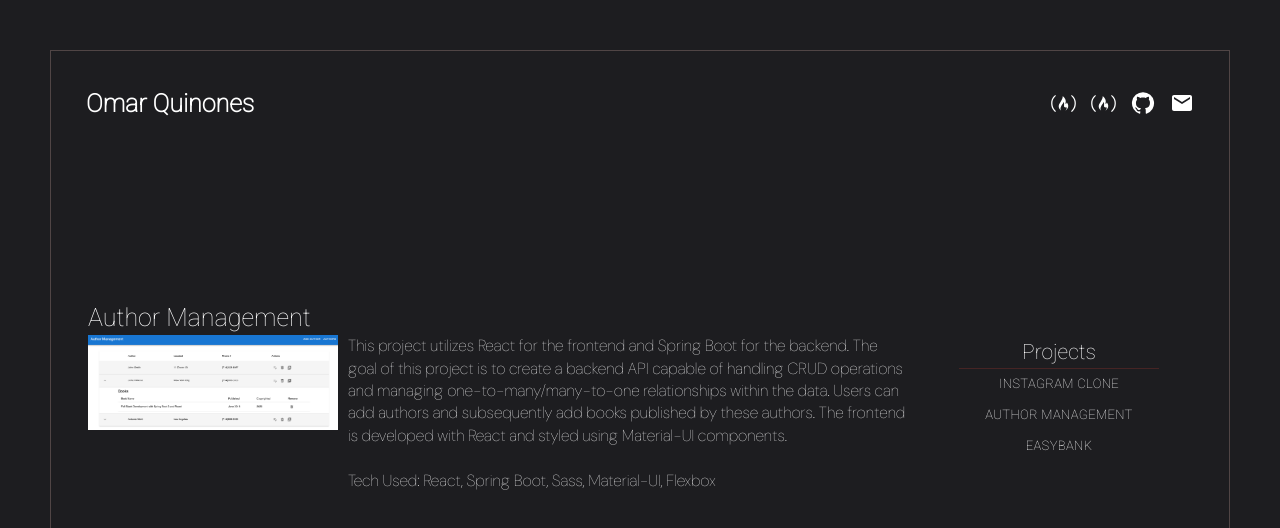
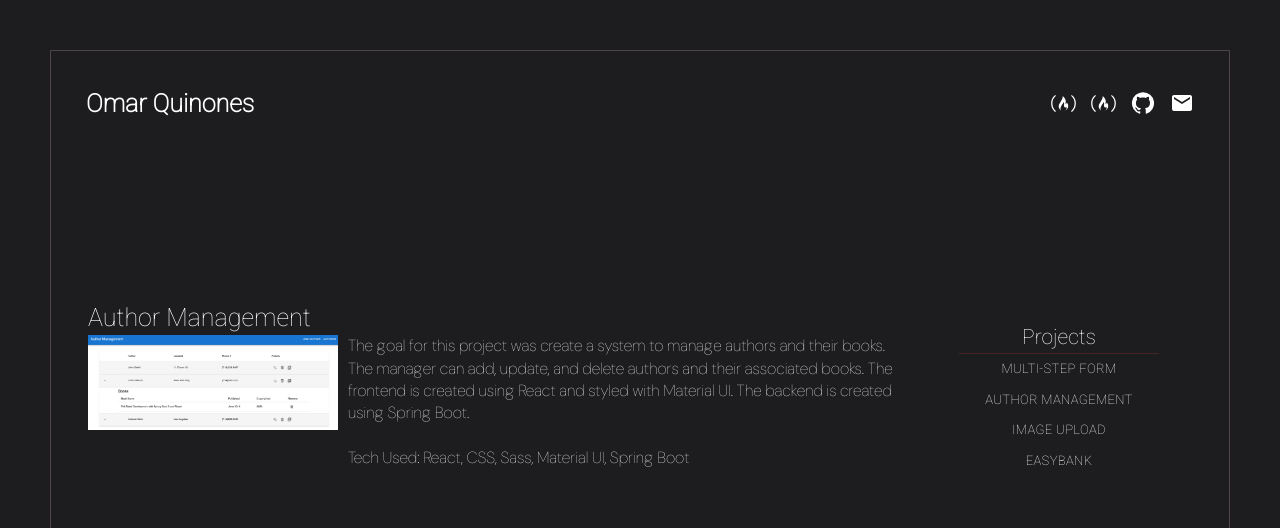
Before and after one commit to oquinone/omarquinones, a React (Create React App) app: page / in a window 1280 px wide. Both pictures are taken after a click on the button "AUTHOR MANAGEMENT". Shown: the top 528 px of the page. Built offline with nearby package versions, Linux system fonts and the light colour scheme; a web font is replaced by a local one.

Commit message:
Added multi step form project and updated old projects

```diff
--- a/src/components/home.jsx
+++ b/src/components/home.jsx
@@ -6,6 +6,7 @@ import Button from "@mui/material/Button";
 import instaCloneImage from "../images/clone_2.png";
 import authorBook from "../images/author_book.png";
 import easybank from "../images/easybank.png";
+import multiStepForm from "../images/multi-step form .png";
 import freeCodeCamp from "../svg/freeCodeCampIcon.svg";
 
 const Home = () => {
@@ -68,8 +69,8 @@ const Home = () => {
             </p>
           </div>
 
-          <div className={`projects-container ${hide === 1 ? "" : "hide"}`}>
-            <h1 className="project-text">Intsagram Profile Clone</h1>
+          <section className={`projects-container ${hide === 1 ? "" : "hide"}`}>
+            <h1 className="project-text">Image Upload</h1>
             <div className="project-content">
               <div>
                 <a
@@ -88,8 +89,6 @@ const Home = () => {
                 <p className="project-description">
                   My goal for this project was to create a Full Stack
                   application.
-                  {/* The frontend is built with React, while the backend is developed
-                using Spring Boot, and PostgreSQL as the database. */}
                   <br />
                   The project's functionality includes user sign-up and login
                   features. A user is authenticated using a JSON Web Token. Once
@@ -100,15 +99,14 @@ const Home = () => {
                   <br />
                   <br />
                   <p>
-                    Tech Used: React, Spring Boot, Sass, React-Bootstrap,
-                    Flexbox, JWT
+                    Tech Used: React, CSS, Sass, React-Bootstrap, Spring Boot
                   </p>
                 </p>
               </div>
             </div>
-          </div>
+          </section>
 
-          <div className={`projects-container ${hide === 2 ? "" : "hide"}`}>
+          <section className={`projects-container ${hide === 2 ? "" : "hide"}`}>
             <h1 className="project-text">Author Management</h1>
             <div className="project-content">
               <div>
@@ -125,21 +123,19 @@ const Home = () => {
                 </a>
               </div>
               <p className="project-description">
-                This project utilizes React for the frontend and Spring Boot for
-                the backend. The goal of this project is to create a backend API
-                capable of handling CRUD operations and managing
-                one-to-many/many-to-one relationships within the data. Users can
-                add authors and subsequently add books published by these
-                authors. The frontend is developed with React and styled using
-                Material-UI components.
+                The goal for this project was create a system to manage authors
+                and their books. The manager can add, update, and delete authors
+                and their associated books. The frontend is created using React
+                and styled with Material UI. The backend is created using Spring
+                Boot.
                 <br />
                 <br />
-                <p>Tech Used: React, Spring Boot, Sass, Material-UI, Flexbox</p>
+                <p>Tech Used: React, CSS, Sass, Material UI, Spring Boot</p>
               </p>
             </div>
-          </div>
+          </section>
 
-          <div className={`projects-container ${hide === 3 ? "" : "hide"}`}>
+          <section className={`projects-container ${hide === 3 ? "" : "hide"}`}>
             <h1 className="project-text">Easybank</h1>
             <div className="project-content">
               <div>
@@ -162,12 +158,39 @@ const Home = () => {
                 tablet, and large monitor screens
                 <br />
                 <br />
-                <p>
-                  Tech used: React, Sass, Flexbox, React-bootstrap components
-                </p>
+                <p>Tech used: React, CSS, Sass, React-Bootstrap</p>
               </p>
             </div>
-          </div>
+          </section>
+
+          <section className={`projects-container ${hide === 4 ? "" : "hide"}`}>
+            <h1 className="project-text">Mulit-Step Form</h1>
+            <div className="project-content">
+              <div>
+                <a
+                  href="https://oquinone.github.io/multi-step-form/"
+                  target="_blank"
+                  rel="noreferrer"
+                >
+                  <img
+                    src={multiStepForm}
+                    alt="multi-step form"
+                    className="project-img"
+                  />
+                </a>
+              </div>
+              <p className="project-description">
+                The aim for this project was to implement a responsive
+                multi-step form for an online gaming service. The primary
+                objectives were to maintain the state of each form item as the
+                user progresed thorugh the form and to ensure the form dispalyed
+                perfectly on any screen size.
+                <br />
+                <br />
+                <p>Tech used: React, Sass, Zustand</p>
+              </p>
+            </div>
+          </section>
 
           <div id="home-projects">
             <h1 id="project-text">Projects</h1>
@@ -176,22 +199,18 @@ const Home = () => {
                 <Button
                   variant="text"
                   size="small"
-                  style={{
-                    color: "white",
-                    textDecoration: "none",
-                    // textTransform: "lowercase",
-                  }}
-                  onClick={() => setHide(1)}
+                  onClick={() => setHide(4)}
+                  className="project-names-button"
                 >
-                  Instagram Clone
+                  Multi-Step Form
                 </Button>
               </li>
               <li className="project-names">
                 <Button
                   variant="text"
                   size="small"
-                  style={{ color: "white", textDecoration: "none" }}
                   onClick={() => setHide(2)}
+                  className="project-names-button"
                 >
                   Author Management
                 </Button>
@@ -200,22 +219,22 @@ const Home = () => {
                 <Button
                   variant="text"
                   size="small"
-                  style={{ color: "white", textDecoration: "none" }}
+                  onClick={() => setHide(1)}
+                  className="project-names-button"
+                >
+                  Image Upload
+                </Button>
+              </li>
+              <li className="project-names">
+                <Button
+                  variant="text"
+                  size="small"
                   onClick={() => setHide(3)}
+                  className="project-names-button"
                 >
                   EasyBank
                 </Button>
               </li>
-              {/* <li className="project-names">
-                <Button
-                  variant="text"
-                  size="small"
-                  style={{ color: "white", textDecoration: "none" }}
-                  onClick={() => setHide(4)}
-                >
-                  Project 4
-                </Button>
-              </li> */}
             </ul>
           </div>
         </div>
--- a/src/styling/home.scss
+++ b/src/styling/home.scss
@@ -236,6 +236,11 @@ $screen-xl-min: 1200px;
             font-family: "Roboto", sans-serif;
             font-weight: 100;
             color: white;
+
+            .project-names-button {
+              color: white;
+              text-decoration: none;
+            }
           }
         }
       }
```
Also changed, not shown: src/images/multi-step form .png (added).
